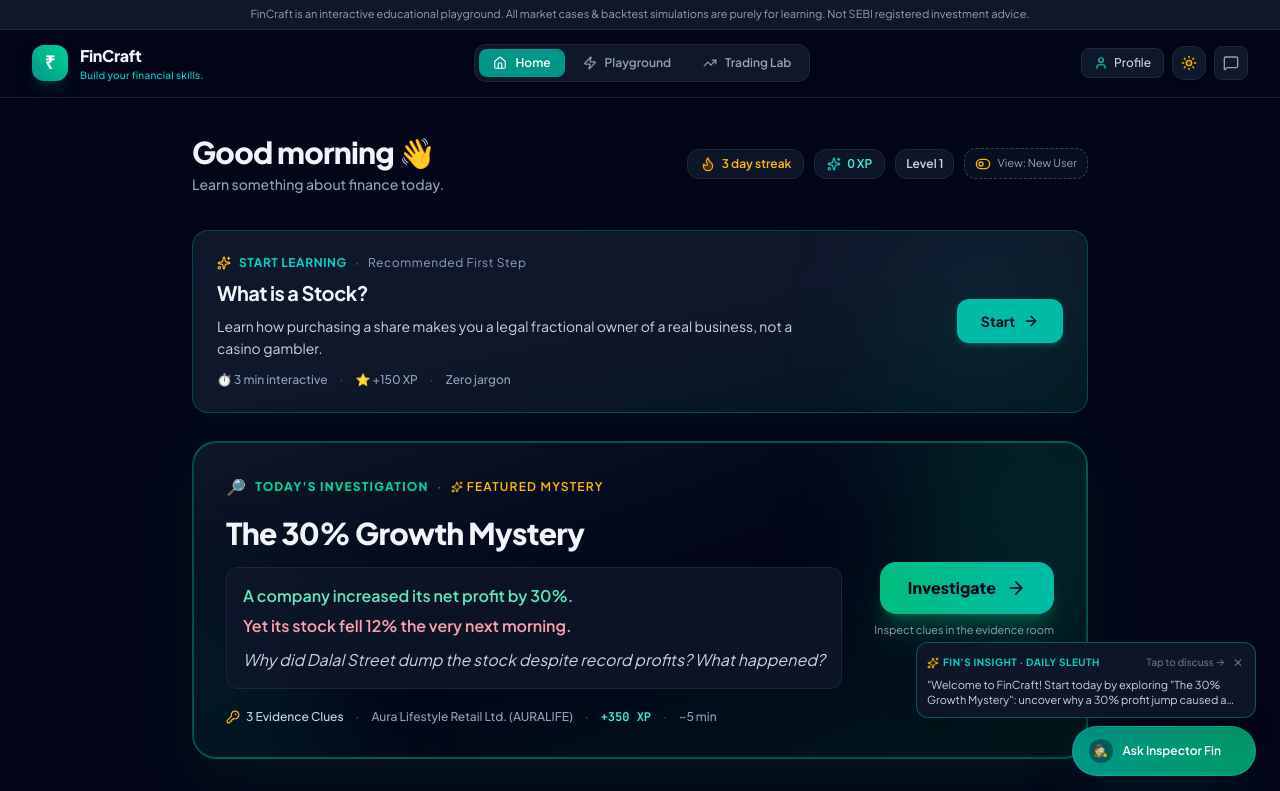
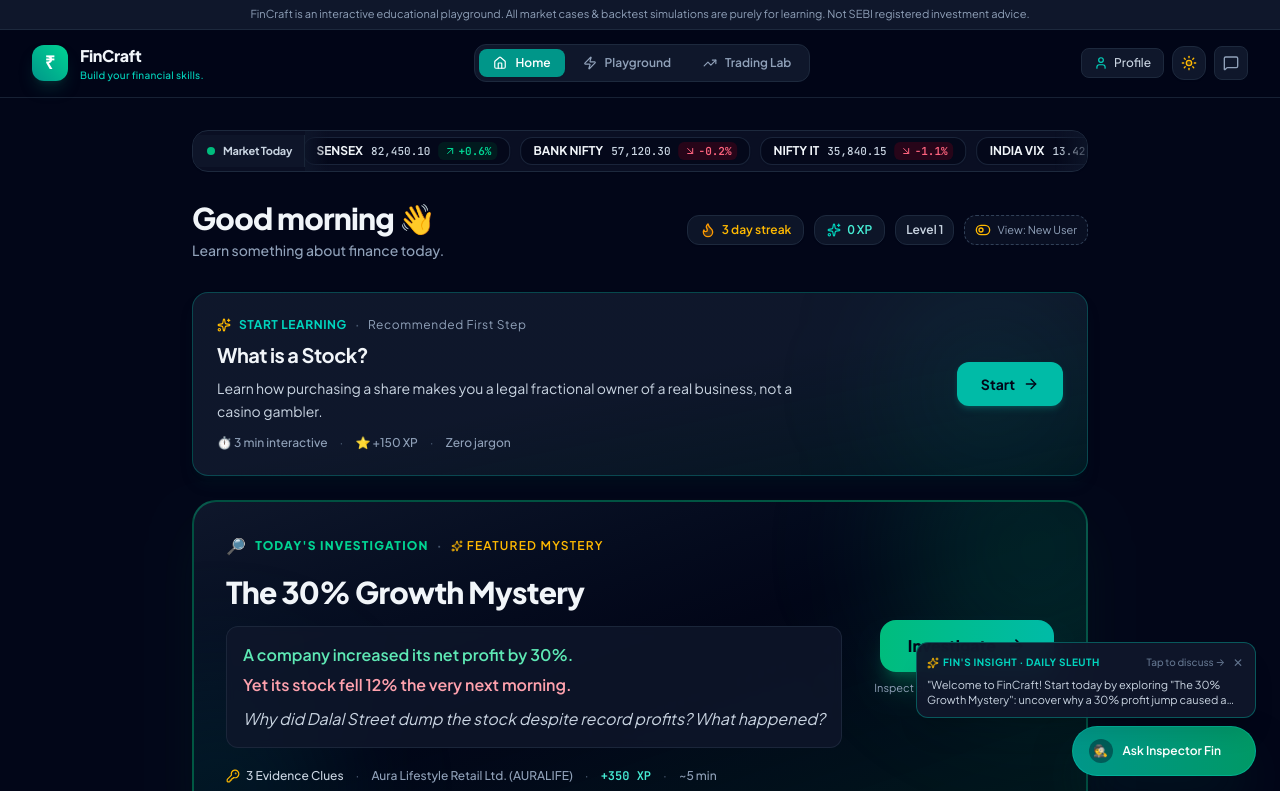
Before and after one commit to Tharunkumar1411/eduLab-prototype, a React (Vite) app: page / in a window 1280 px wide. Shown: the top 791 px of the page. Built offline with nearby package versions, Linux system fonts and the light colour scheme.

Commit message:
feat(home): add auto-running market ticker component
Introduce a marquee-style ticker for live market indexes in the Home dashboard, replacing the static MarketTodaySection to improve UI engagement. Includes new data entries for Nifty IT and India VIX.

```diff
--- a/src/components/home/HomeView.tsx
+++ b/src/components/home/HomeView.tsx
@@ -5,7 +5,7 @@ import { SectorDetail, MarketStory } from '../../data/homeData.ts';
 import { HomeHeader } from './HomeHeader.tsx';
 import { ContinueLearningCard } from './ContinueLearningCard.tsx';
 import { TodayCaseCard } from './TodayCaseCard.tsx';
-import { MarketTodaySection } from './MarketTodaySection.tsx';
+import { MarketTickerChips } from './MarketTickerChips.tsx';
 import { ExploreMarketsSection } from './ExploreMarketsSection.tsx';
 import { MarketStoriesSection } from './MarketStoriesSection.tsx';
 import { MarketDetailModal } from './MarketDetailModal.tsx';
@@ -75,7 +75,12 @@ export const HomeView: React.FC<HomeViewProps> = ({
     PLAYGROUND_CASES[0];
 
   return (
-    <div className="w-full max-w-4xl mx-auto space-y-7 pb-16 sm:pb-8 animate-in fade-in duration-300">
+    <div className="w-full max-w-4xl mx-auto space-y-6 pb-16 sm:pb-8 animate-in fade-in duration-300">
+      {/* Top Auto-Running Live Market Chips Section */}
+      <MarketTickerChips
+        onExploreMarket={() => setIsMarketModalOpen(true)}
+      />
+
       {/* 1. Header / Greeting */}
       <HomeHeader
         userXp={userXp}
@@ -99,12 +104,7 @@ export const HomeView: React.FC<HomeViewProps> = ({
         onInvestigate={onInvestigateCase}
       />
 
-      {/* 4. Market Today */}
-      <MarketTodaySection
-        onExploreMarket={() => setIsMarketModalOpen(true)}
-      />
-
-      {/* 5. Explore Markets */}
+      {/* 4. Explore Markets */}
       <ExploreMarketsSection
         onSelectSector={(sector) => setSelectedSector(sector)}
       />
--- /dev/null
+++ b/src/components/home/MarketTickerChips.tsx
@@ -0,0 +1,82 @@
+import React from 'react';
+import { ArrowUpRight, ArrowDownRight, Sparkles, TrendingUp, ChevronRight } from 'lucide-react';
+import { TODAY_MARKET_INDEXES, MarketIndex } from '../../data/homeData.ts';
+
+interface MarketTickerChipsProps {
+  onExploreMarket: () => void;
+}
+
+export const MarketTickerChips: React.FC<MarketTickerChipsProps> = ({ onExploreMarket }) => {
+  // Duplicate list twice for seamless infinite marquee loop
+  const tickerItems = [...TODAY_MARKET_INDEXES, ...TODAY_MARKET_INDEXES];
+
+  return (
+    <div className="w-full relative overflow-hidden rounded-2xl bg-slate-900/60 hover:bg-slate-900/80 border border-slate-800 transition-colors shadow-xs group">
+      <div className="flex items-center">
+        {/* Left Fixed Badge: Market Pulse */}
+        <div className="shrink-0 z-10 flex items-center gap-2 pl-3.5 pr-3 py-2 bg-slate-900/90 border-r border-slate-800/80 text-[11px] font-bold text-slate-300">
+          <span className="relative flex h-2 w-2">
+            <span className="animate-ping absolute inline-flex h-full w-full rounded-full bg-emerald-400 opacity-75" />
+            <span className="relative inline-flex rounded-full h-2 w-2 bg-emerald-500" />
+          </span>
+          <span className="tracking-tight whitespace-nowrap">Market Today</span>
+        </div>
+
+        {/* Marquee Track Container with gradient fade edges */}
+        <div className="relative flex-1 overflow-hidden py-1.5">
+          {/* Subtle edge fade overlays */}
+          <div className="pointer-events-none absolute left-0 top-0 bottom-0 w-6 bg-gradient-to-r from-slate-900/80 to-transparent z-[5]" />
+          <div className="pointer-events-none absolute right-0 top-0 bottom-0 w-8 bg-gradient-to-l from-slate-900/80 to-transparent z-[5]" />
+
+          {/* Running Chips Track */}
+          <div className="animate-ticker-marquee flex items-center gap-2.5 px-3">
+            {tickerItems.map((index, idx) => (
+              <button
+                key={`${index.id}-${idx}`}
+                onClick={onExploreMarket}
+                className="shrink-0 flex items-center gap-2 px-3 py-1 rounded-xl bg-slate-950/70 hover:bg-slate-800 border border-slate-800/90 hover:border-teal-500/40 text-xs transition-all cursor-pointer shadow-xs group/chip"
+                title={`${index.name}: ${index.value} (${index.change}) — Click to explore why it moved`}
+              >
+                {/* Index Name */}
+                <span className="font-bold text-slate-100 group-hover/chip:text-teal-300 transition-colors">
+                  {index.name}
+                </span>
+
+                {/* Index Value */}
+                <span className="font-mono-num text-slate-300 text-[11px] font-medium">
+                  {index.value}
+                </span>
+
+                {/* Percentage Change Tag */}
+                <span
+                  className={`inline-flex items-center gap-0.5 text-[11px] font-bold font-mono-num px-1.5 py-0.5 rounded-md ${
+                    index.isPositive
+                      ? 'text-emerald-400 bg-emerald-950/50'
+                      : 'text-rose-400 bg-rose-950/50'
+                  }`}
+                >
+                  {index.isPositive ? (
+                    <ArrowUpRight className="w-3 h-3 text-emerald-400" />
+                  ) : (
+                    <ArrowDownRight className="w-3 h-3 text-rose-400" />
+                  )}
+                  <span>{index.change}</span>
+                </span>
+              </button>
+            ))}
+
+            {/* Educational Insight Trigger Chip */}
+            <button
+              onClick={onExploreMarket}
+              className="shrink-0 flex items-center gap-1.5 px-3 py-1 rounded-xl bg-gradient-to-r from-teal-500/15 to-emerald-500/15 border border-teal-500/30 hover:border-teal-400/60 text-xs text-teal-300 hover:text-teal-200 font-semibold transition-all cursor-pointer shadow-xs"
+            >
+              <Sparkles className="w-3 h-3 text-amber-400" />
+              <span>Why did the market move? Explore</span>
+              <ChevronRight className="w-3 h-3 text-teal-400" />
+            </button>
+          </div>
+        </div>
+      </div>
+    </div>
+  );
+};
--- a/src/data/homeData.ts
+++ b/src/data/homeData.ts
@@ -77,6 +77,26 @@ export const TODAY_MARKET_INDEXES: MarketIndex[] = [
     whatItIs: 'A specialized sectoral index tracking the 12 most liquid Indian banking stocks, including top private and public-sector lenders.',
     todayDriver: 'Consolidated quietly after reaching record highs earlier this week, as short-term traders booked profits ahead of RBI monetary policy minutes.',
     educationalTakeaway: 'Sectoral indexes are more volatile than broad indexes because all constituent companies face the same industry cycles and interest rate shifts.',
+  },
+  {
+    id: 'nifty_it',
+    name: 'NIFTY IT',
+    value: '35,840.15',
+    change: '-1.1%',
+    isPositive: false,
+    whatItIs: 'Tracks 10 major Indian technology export leaders like TCS, Infosys, and HCL Tech.',
+    todayDriver: 'Software exporters dipped following cautious tech enterprise spending commentary from Wall Street earnings.',
+    educationalTakeaway: 'Indian IT firms earn most revenues in USD ($) and EUR (€), making them sensitive to global exchange rates and US corporate IT budgets.',
+  },
+  {
+    id: 'india_vix',
+    name: 'INDIA VIX',
+    value: '13.42',
+    change: '-3.2%',
+    isPositive: false,
+    whatItIs: 'The volatility index measuring market fear and expected near-term fluctuations over the next 30 calendar days.',
+    todayDriver: 'Fell 3.2% as traders expect smooth, orderly trading with low immediate panic.',
+    educationalTakeaway: 'A low VIX (under 15) indicates complacency or calm markets, whereas a spike above 22 warns of sharp market swings.',
   },
 ];
 
--- a/src/index.css
+++ b/src/index.css
@@ -82,3 +82,24 @@ html.light .bg-slate-900 {
   background-color: #14b8a6;
   color: #ffffff;
 }
+
+/* Auto-running Market Marquee Ticker */
+@keyframes ticker-marquee {
+  0% {
+    transform: translateX(0%);
+  }
+  100% {
+    transform: translateX(-50%);
+  }
+}
+
+.animate-ticker-marquee {
+  display: flex;
+  width: max-content;
+  animation: ticker-marquee 30s linear infinite;
+}
+
+.animate-ticker-marquee:hover,
+.animate-ticker-marquee:focus-within {
+  animation-play-state: paused;
+}
```
